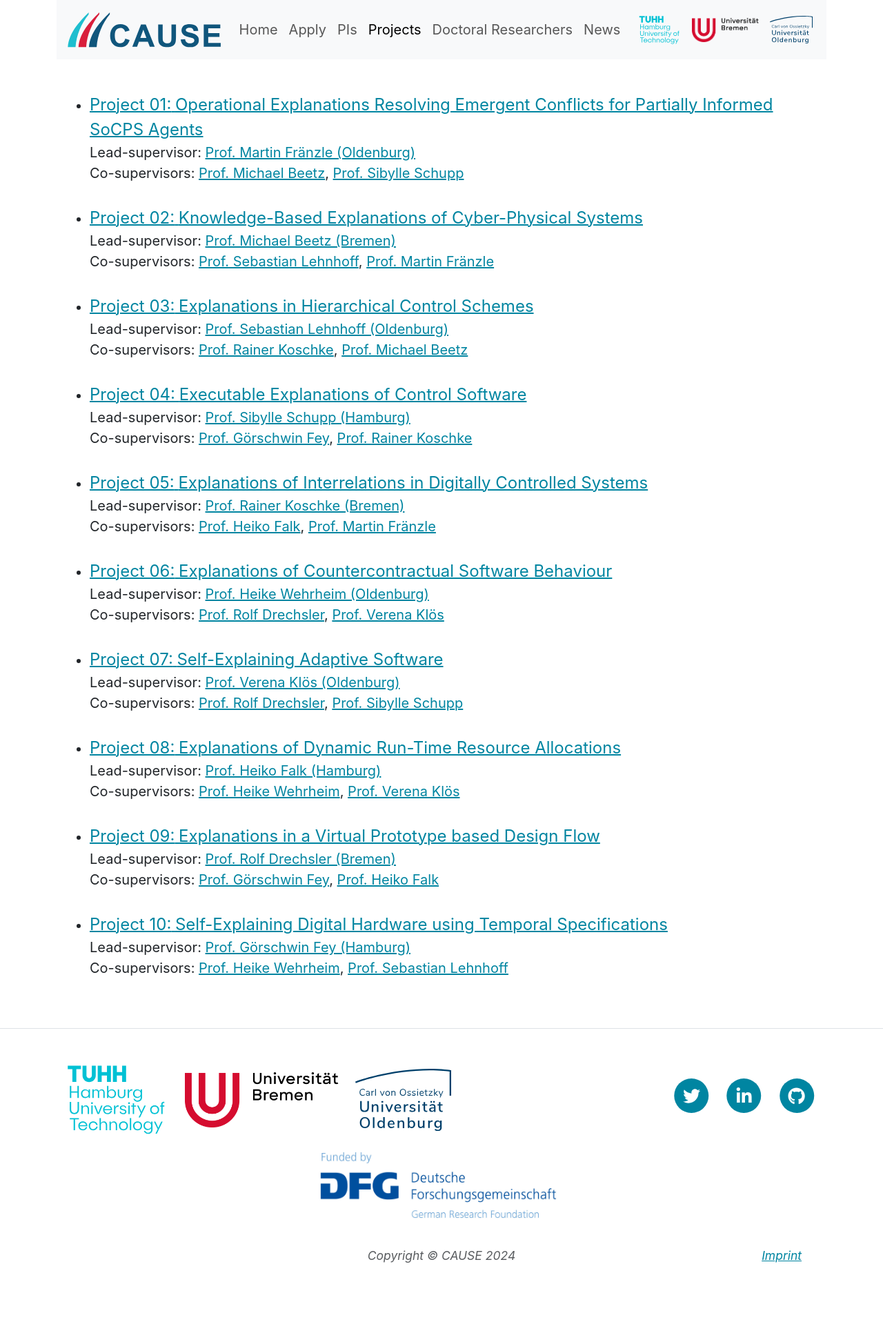
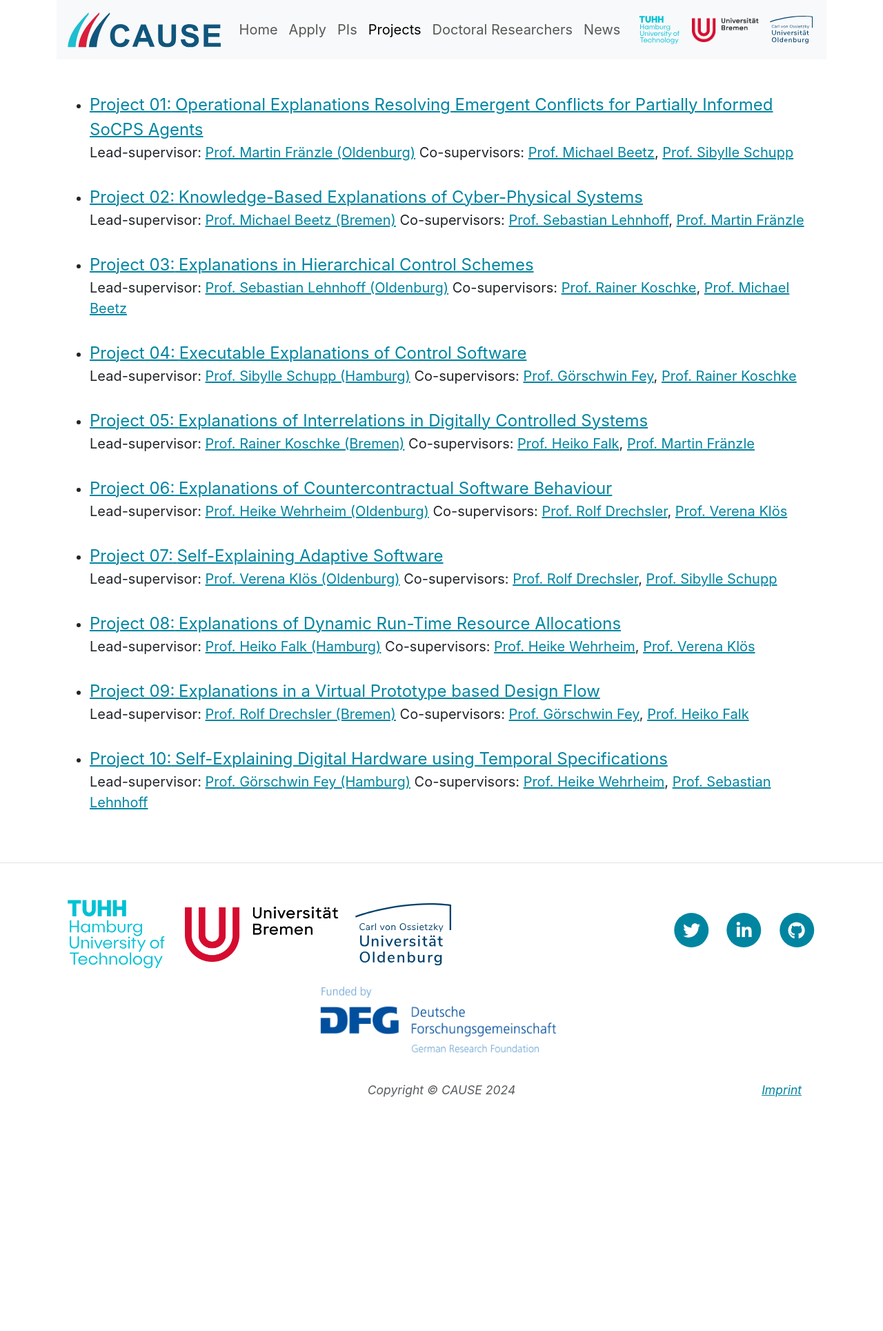
Before and after one commit to rtg-cause/rtg-cause.github.io, a Jekyll site: the page built from projects.html, in a window 1280 px wide. Shown: the whole page at 69% size. Built offline with Jekyll 4.4.1, drawn with Linux system fonts in a browser that asks for light colours; nearby versions of some CDN libraries; after the commit the page ends 1689 px from its top, so only the background shows below that.

Commit message:
More compact project listing

```diff
--- a/projects.html
+++ b/projects.html
@@ -17,8 +17,8 @@
         <span class="fs-4">{{ project.title }}</span>
       </a>
       <br>
-      <span class="fs-5">Lead-supervisor: <a href="{{ lead.url }}">{{ lead.name }} ({{ lead.city }})</a></span><br>
-                         Co-supervisors: <a href="{{ cosupervisor1.url }}">{{ cosupervisor1.name }}</a></span>,
+      <span class="fs-5">Lead-supervisor: <a href="{{ lead.url }}">{{ lead.name }} ({{ lead.city }})</a>
+                         Co-supervisors: <a href="{{ cosupervisor1.url }}">{{ cosupervisor1.name }}</a>,
                                         <a href="{{ cosupervisor2.url }}">{{ cosupervisor2.name }}</a></span>
       <div class="collapse" id="projectCollapse{{ project.id | split: "/" | last }}">
         <div class="card card-body">
```
